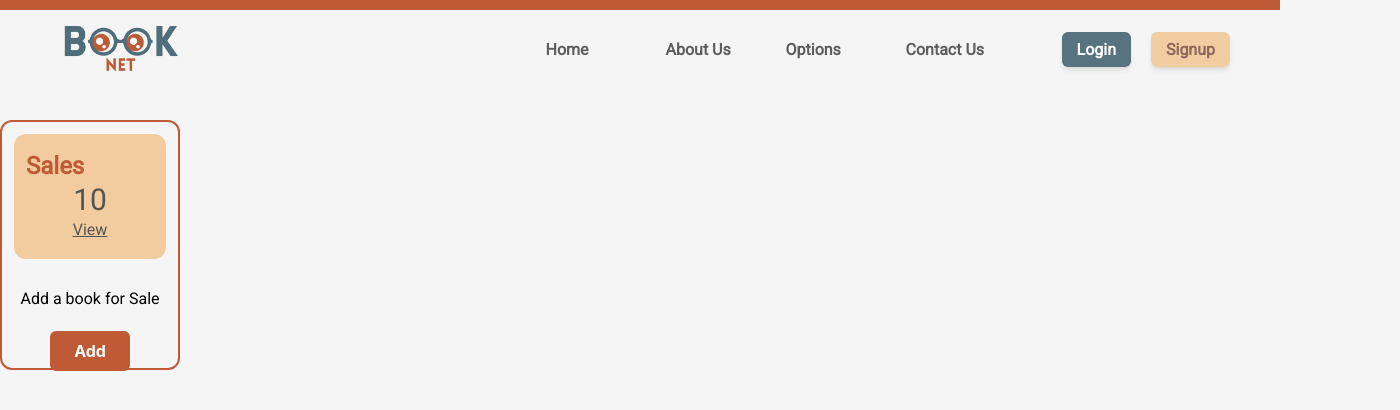
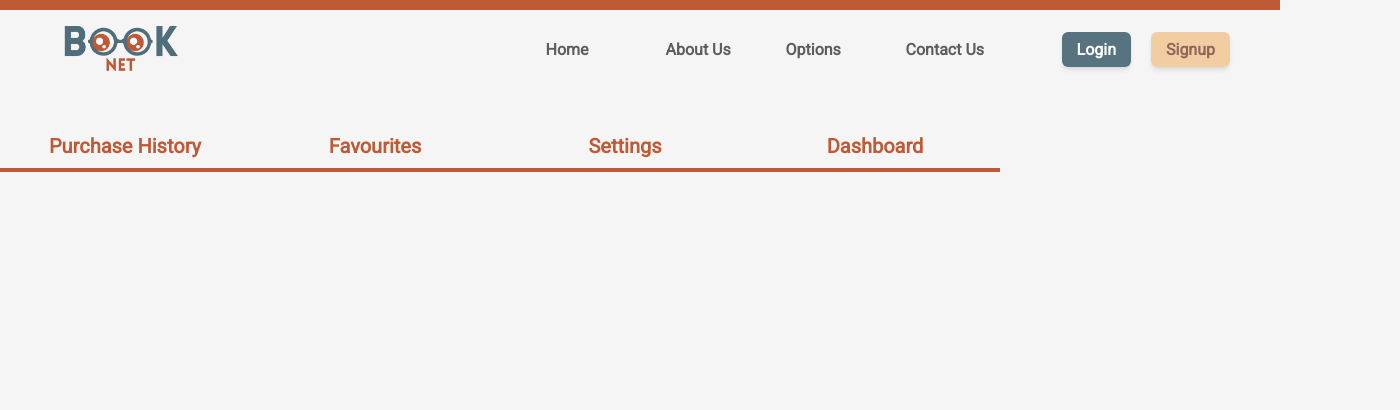
Before and after one commit to Book-Net/Frontend, a React (Create React App) app in the folder client/: page / in a window 1280 px wide. Shown: the top 410 px of the page, 1400 px wide, since content can reach past the window. Built offline with nearby package versions, Linux system fonts and the light colour scheme; a web font is replaced by a local one.

Commit message:
profile navbar done

```diff
--- a/client/src/App.js
+++ b/client/src/App.js
@@ -4,6 +4,8 @@ import "./App.css";
 import Navbar_1 from "./components/Navbar_1";
 import Signup from "./pages/Signup";
 import Profile_card from "./components/Profile_card";
+import Profile from "./pages/Profile";
+import Profile_navbar from "./components/Profile_navbar";
 
 function App() {
   return (
@@ -16,7 +18,9 @@ function App() {
       <main className="mt-[120px]">
         {/* <Main_image /> */}
         {/* <Signup /> */}
-        <Profile_card/>
+        {/* <Profile_card/> */}
+        {/* <Profile/> */}
+        <Profile_navbar/>
       </main>
     </div>
   );
--- a/client/src/components/Profile_card.js
+++ b/client/src/components/Profile_card.js
@@ -9,7 +9,9 @@ function Profile_card() {
             <div className='flex justify-start'><p className='font-roboto text-2xl text-[#BF5A36] font-bold pl-3 pt-4 pb-0 '>Sales</p></div>
             <div>
                 <p className='font-roboto text-3xl text-[#555555] pt-0'>10</p>
-                <p className='font-roboto text-1xl text-[#555555] underline pt-0'><Link to='/#'>View</Link></p>
+                <div className='pt-2'>
+                    <p className='font-roboto text-1xl text-[#555555] underline pt-0'><Link to='/#'>View</Link></p>
+                </div>
             </div>
         </div>
 
--- /dev/null
+++ b/client/src/components/Profile_navbar.js
@@ -0,0 +1,17 @@
+import React from 'react'
+import { Link } from 'react-router-dom'
+
+function Profile_navbar() {
+  return (
+    <div>
+        <div className='font-roboto text-xl text-[#BF5A36] font-semibold block md:w-[1400px] md:flex'>
+            <div className=' my-1 mx-0 min-w-[250px] hover:border-r-4 hover:border-b-0 hover:border-t-4 transition-all duration-100 rounded-tr-lg px-4 py-2 border-b-4 border-[#BF5A36]'><Link to='./' className=''>Purchase History</Link></div>
+            <div className=' my-1 mx-0 min-w-[250px] hover:border-r-4 hover:border-b-0 hover:border-l-4 hover:border-t-4 transition-all duration-100 rounded-t-lg px-4 py-2 border-b-4 border-[#BF5A36]'><Link to='./' className=''>Favourites</Link></div>
+            <div className=' my-1 mx-0 min-w-[250px] hover:border-r-4 hover:border-b-0 hover:border-l-4 hover:border-t-4 transition-all duration-100 rounded-t-lg px-4 py-2 border-b-4 border-[#BF5A36]'><Link to='./' className=''>Settings</Link></div>
+            <div className=' my-1 mx-0 min-w-[250px] hover:border-b-0 hover:border-l-4 hover:border-t-4 transition-all duration-100 rounded-tl-lg px-4 py-2 border-b-4 border-[#BF5A36]'><Link to='./' className=''>Dashboard</Link></div>
+        </div>
+    </div>
+  )
+}
+
+export default Profile_navbar
--- /dev/null
+++ b/client/src/pages/Profile.js
@@ -0,0 +1,21 @@
+import React from 'react';
+import Cover_pic from '../assets/Cover_pic.jpg';
+import profile_pic from '../assets/image1.png';
+
+function Profile() {
+  return (
+    <div>
+      <div className=''>
+
+      <div className='w-screen h-[200px] md:px-[100px] max-h-[300px] '>
+          <img className='w-screen max-h-[20res] w-screen h-[150px]' src={Cover_pic}></img>
+          <img className='rounded-full border border-gray-100 shadow-sm w-[150px] h-[150px]' src={profile_pic}></img>
+      </div>
+      </div>
+
+
+    </div>
+  )
+}
+
+export default Profile
```
Also changed, not shown: client/src/assets/Cover_pic.jpg (added).
